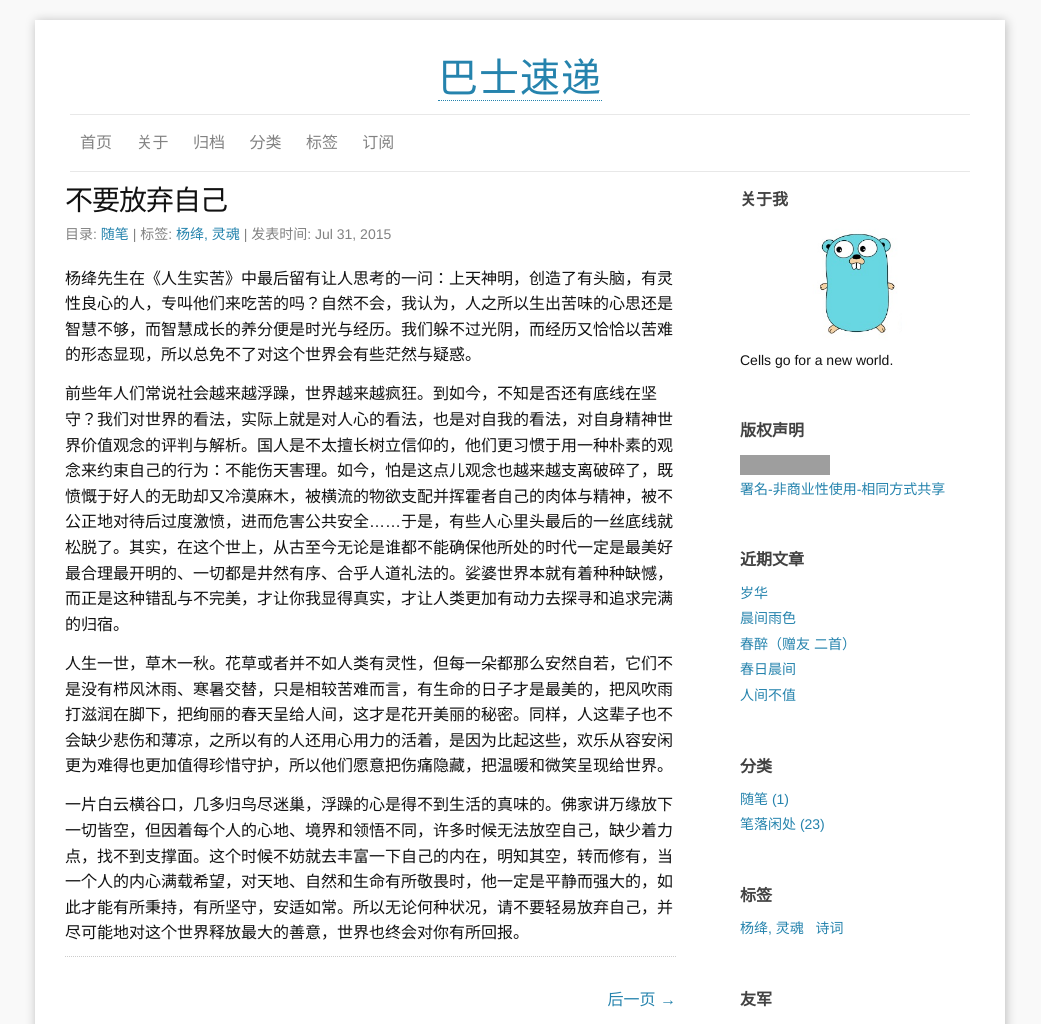
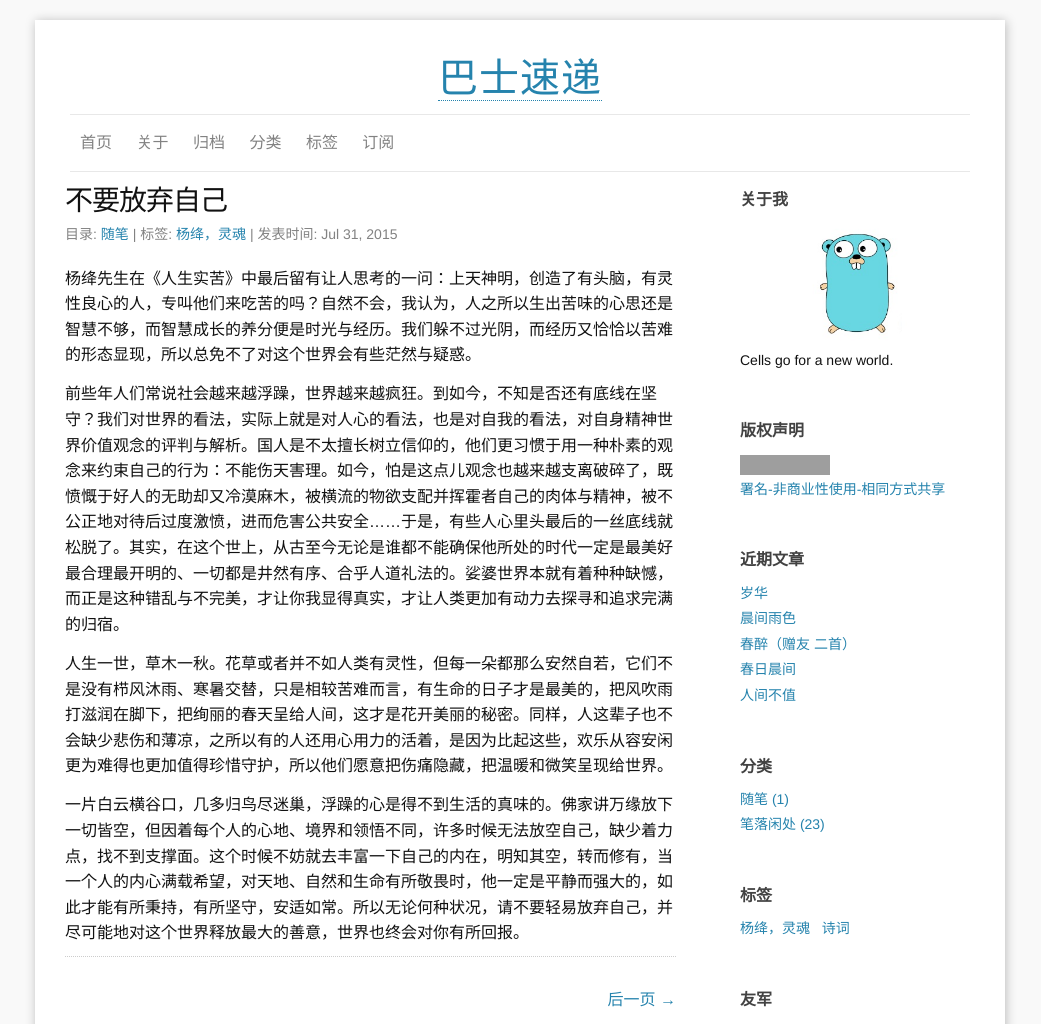
Before and after one commit to cellsgo/cellsgo.github.io, a Jekyll site: the page built from _posts/随笔/2015-07-31-不要放弃自己.md, in a window 1280 px wide. Shown: the top 1024 px of the page, without its empty margins (120-1161 px from the left). Built offline with Jekyll 4.4.1, drawn with Linux system fonts in a browser that asks for light colours; comment, search, counter and statistics services are not loaded; grey boxes are pictures that could not be loaded.

Commit message:
tag update

```diff
--- a/_posts/随笔/2015-07-31-不要放弃自己.md
+++ b/_posts/随笔/2015-07-31-不要放弃自己.md
@@ -4,7 +4,7 @@ title: 不要放弃自己
 modified: 2015-07-31 19:13
 categories: [随笔]
 tags:
-  - 杨绛, 灵魂
+  - 杨绛，灵魂
 ---
 
 杨绛先生在《人生实苦》中最后留有让人思考的一问：上天神明，创造了有头脑，有灵性良心的人，专叫他们来吃苦的吗？自然不会，我认为，人之所以生出苦味的心思还是智慧不够，而智慧成长的养分便是时光与经历。我们躲不过光阴，而经历又恰恰以苦难的形态显现，所以总免不了对这个世界会有些茫然与疑惑。<!-- more -->
```
